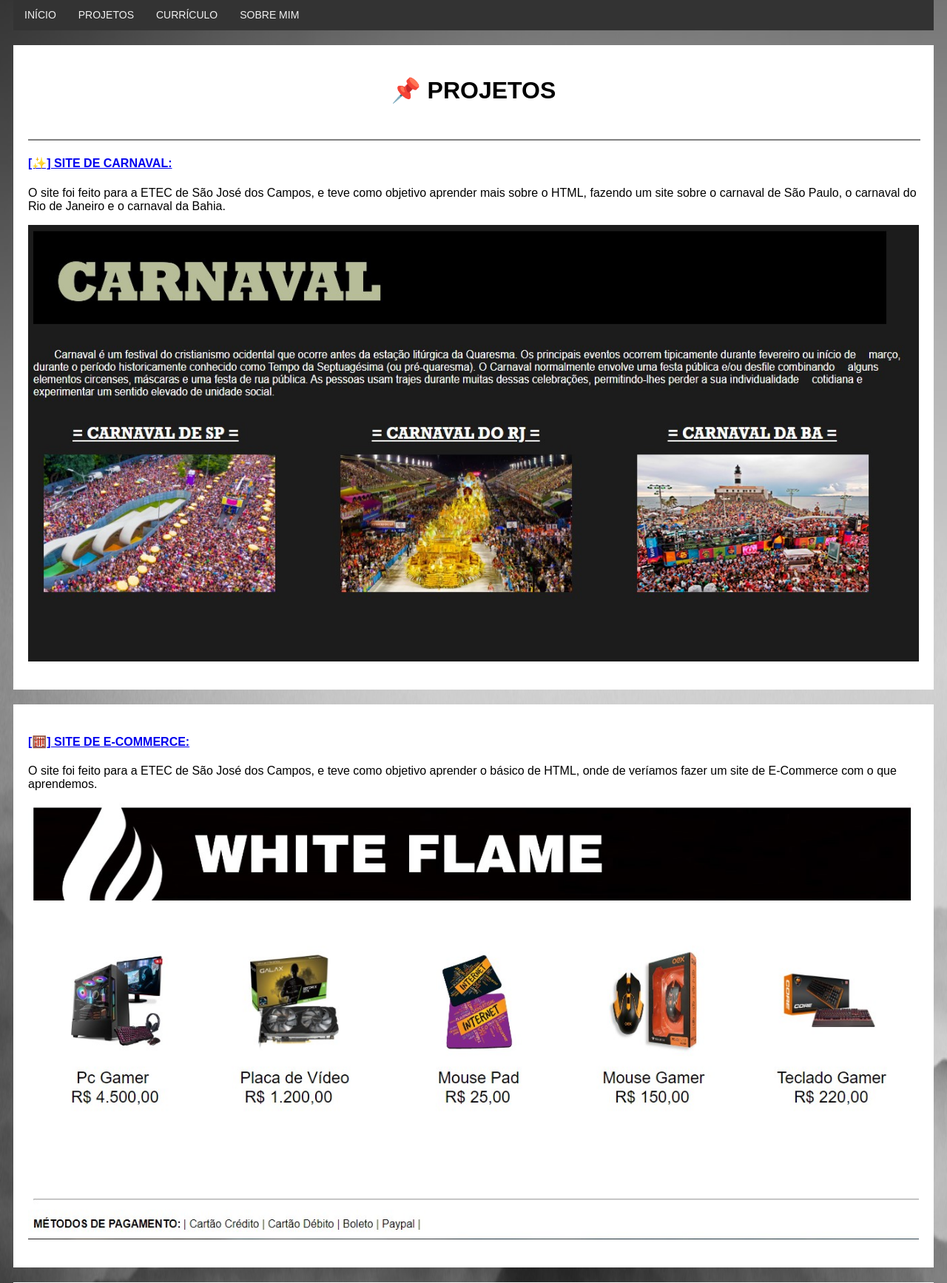
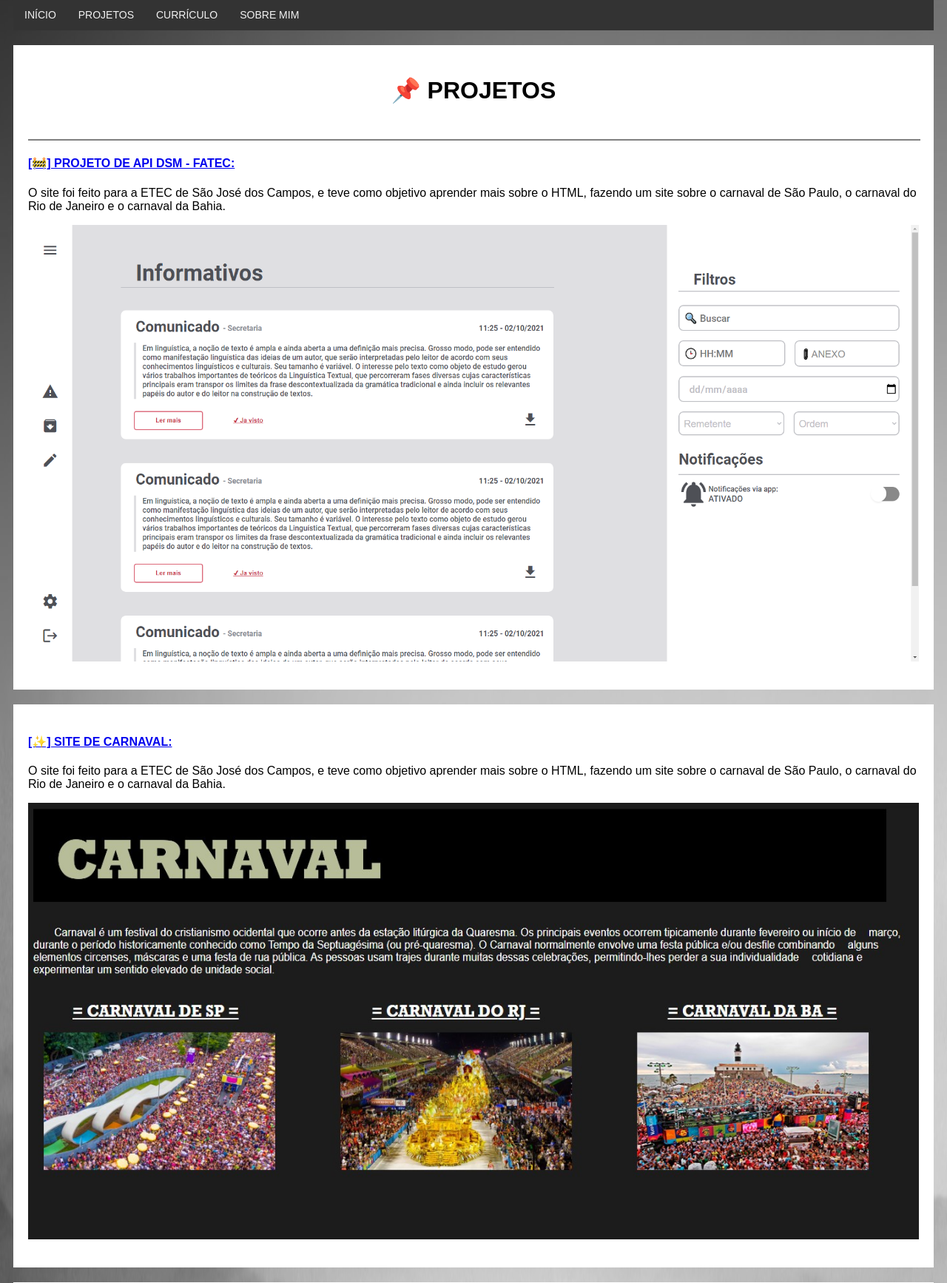
Before and after one commit to Lrd-M/PORTFOLIO, a Python web app: template src/template/projetos.html in a window 1280 px wide. Shown: the part 123-1857 px from the top of the page at 74% size. Run offline with Jinja, Linux system fonts and the light colour scheme; the template is opened without the code that fills it, so the values that code supplies are empty.

Commit message:
Coloquei o API na aba Projetos

```diff
--- a/src/static/style/projetos.css
+++ b/src/static/style/projetos.css
@@ -7,7 +7,7 @@ body {
 }
 
 .Projeto1 {
-    background-image:url(../projetos/Imagens/PROJETO\ I.jpg);
+    background-image:url(../projetos/Imagens/PROJETO\ IV.png);
 	background-repeat:no-repeat;
     background-size: 100% 100%;
     padding: 20px;
@@ -27,6 +27,13 @@ body {
     padding: 20px;
 }
 
+.Projeto4 {
+    background-image:url(../projetos/Imagens/PROJETO\ I.jpg);
+	background-repeat:no-repeat;
+    background-size: 100% 100%;
+    padding: 20px;
+}
+
 .column {
     float: left;
     width: 100%;
--- a/src/template/index.html
+++ b/src/template/index.html
@@ -28,7 +28,7 @@
         <div class="row">
                 <div class="card">
                 <p><h1>BEM-VINDO (A)</h1></p>
-                <p>AO MEU PORTIFÓLIO</p>
+                <p>Este é meu portfólio, onde disponibilizo meu currículo, projetos em qual já estive, e falo um pouco sobre mim, sobre o que gosto, de onde vim, o que já cursei, entre outras coisas.</p>
                 <div class="GIF1" style="height:279px; background-size:100% 100% 100% 100%;"><font face="Open Sans" color="White"></font></div>
                 </div>
         </div>
--- a/src/template/projetos.html
+++ b/src/template/projetos.html
@@ -31,9 +31,14 @@
                 <div class="card">
                     <h1 class="Meio">📌 PROJETOS </h1><br>
                     <hr width="100%" align="center" color="Gray">
+                    <h4><a href="https://bit.ly/3EAYgWG">[🚧] PROJETO DE API DSM - FATEC: </a></h4>
+                    <p>O site foi feito para a ETEC de São José dos Campos, e teve como objetivo aprender mais sobre o HTML, fazendo um site sobre o carnaval de São Paulo, o carnaval do Rio de Janeiro e o carnaval da Bahia.</p>
+                    <div class="Projeto1" style="height:550px; background-size:100% 100% 100% 100%;"><font face="Open Sans" color="White"></font></div><br>
+                </div>
+                <div class="card">
                     <h4><a href="Projetos/Carnaval/index.html">[✨] SITE DE CARNAVAL: </a></h4>
                     <p>O site foi feito para a ETEC de São José dos Campos, e teve como objetivo aprender mais sobre o HTML, fazendo um site sobre o carnaval de São Paulo, o carnaval do Rio de Janeiro e o carnaval da Bahia.</p>
-                    <div class="Projeto1" style="height:550px; background-size:100% 100% 100% 100%;"><font face="Open Sans" color="White"></font></div><br>
+                    <div class="Projeto4" style="height:550px; background-size:100% 100% 100% 100%;"><font face="Open Sans" color="White"></font></div><br>
                 </div>
                 <div class="card">
                     <h4><a href="Projetos/E-Commerce/Site.html">[🧮] SITE DE E-COMMERCE: </a></h4>
```
Also changed, not shown: src/static/projetos/Imagens/PROJETO IV.png (added).
